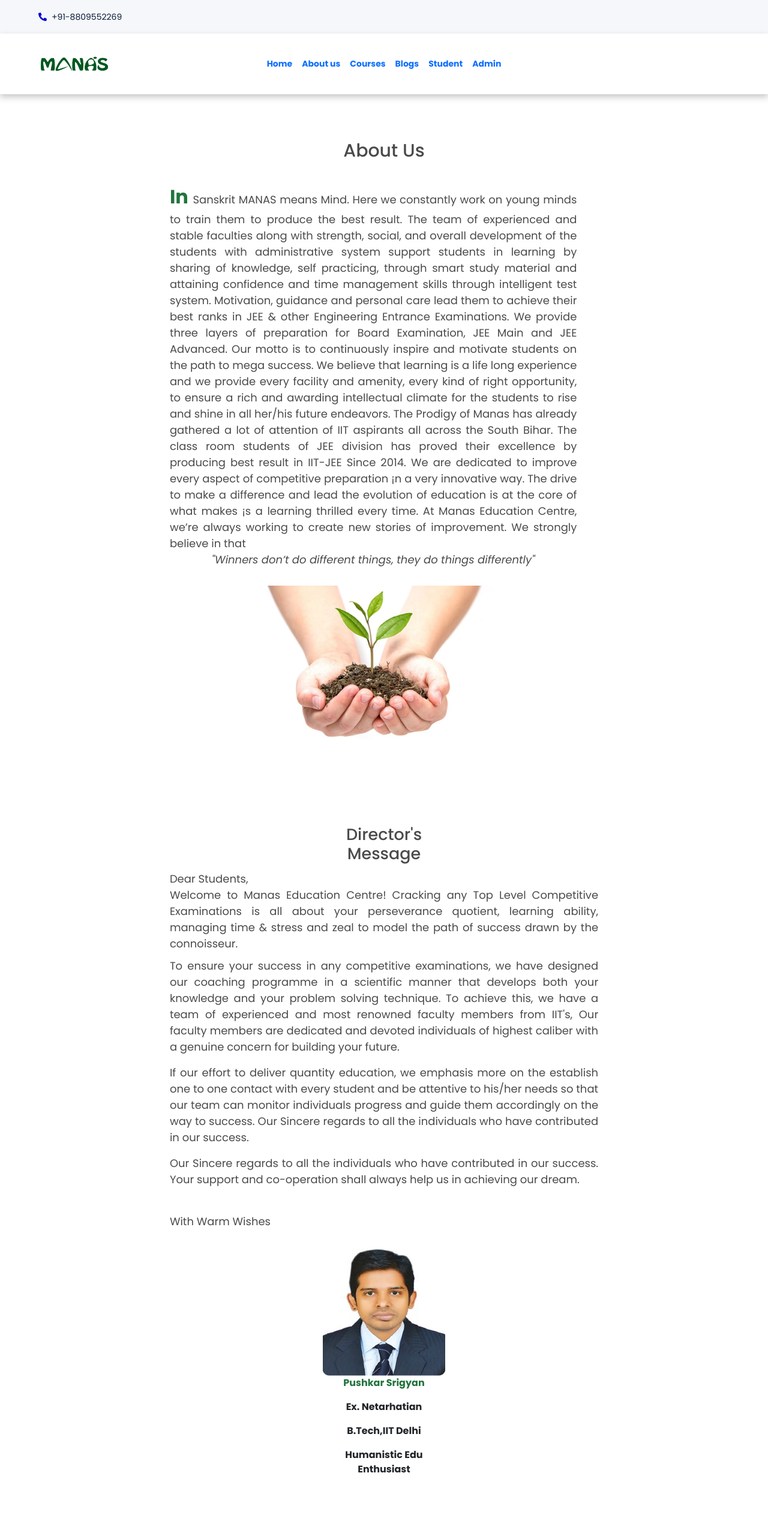
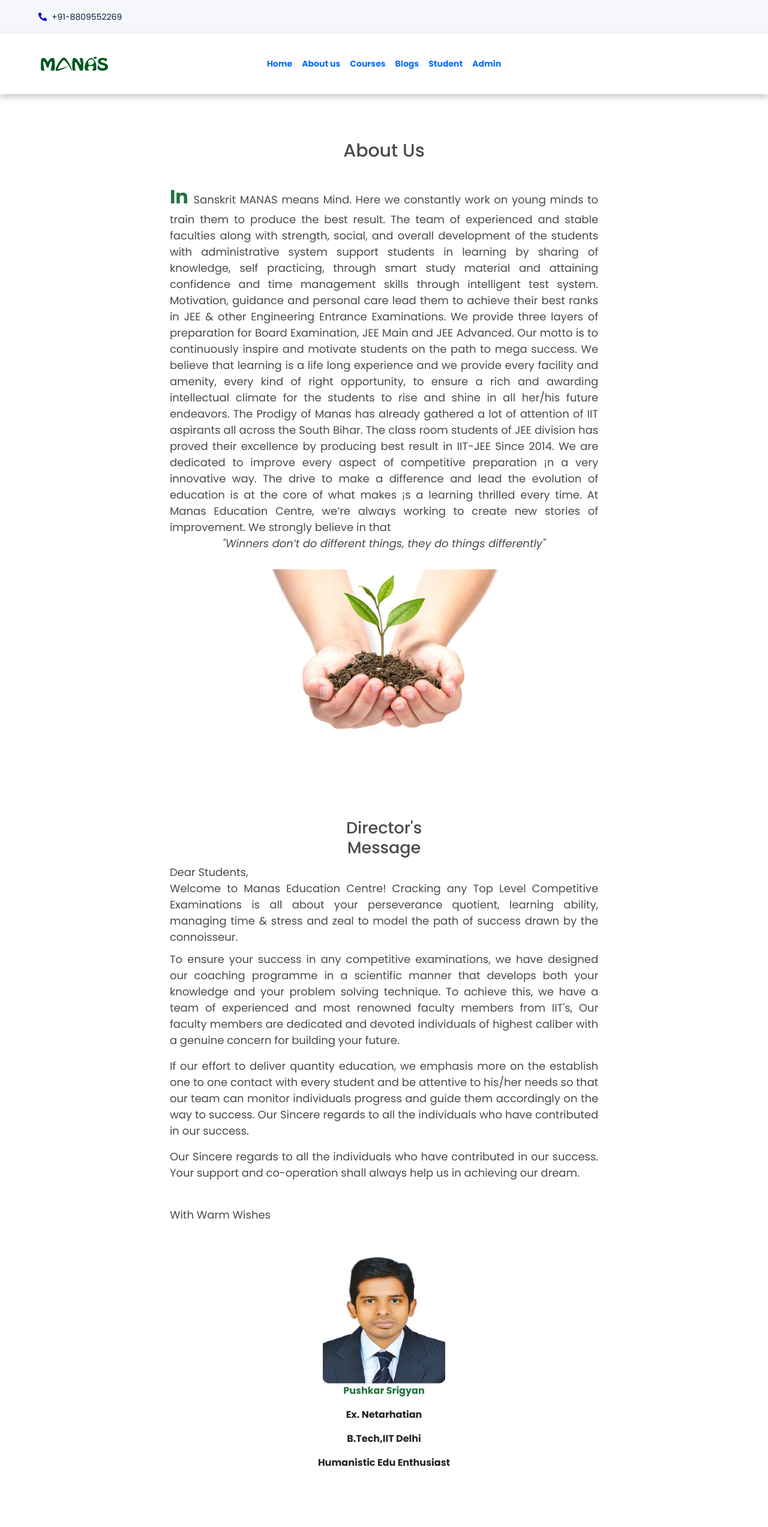
Before and after one commit to imf-ali/Manas-Frontend, a React (Create React App) app: page /about in a window 1280 px wide. Shown: the top 2545 px of the page at 60% size. Built offline with nearby package versions, Linux system fonts and the light colour scheme; no server answers; the HTML template or start-up script is replaced by a standard one; a web font is replaced by a local one.

Commit message:
some more changes

```diff
--- a/src/Components/WhoAreWe.js
+++ b/src/Components/WhoAreWe.js
@@ -98,6 +98,7 @@ const WhoAreWe = () => {
             </p>
           </div>
         </div>
+        <br />
         <div>
           {/* <h4 className={styles.ourTeamTag}>Our Team</h4> */}
           <img className={styles.profileimage} src={pushkar} alt="director" />
--- a/src/Components/WhoAreWe.module.css
+++ b/src/Components/WhoAreWe.module.css
@@ -40,7 +40,7 @@
   width:40%;
   padding: 1% 4%;
   border-radius: 7px;
-  margin-top: 80px;
+  margin-top: 40px;
   margin-bottom: 60px;
   color: #4a4a4a;
 }
@@ -71,7 +71,6 @@
 }
 .section2{
   display: flex;
-  flex:0.95;
   margin-top: 24px;
 }
 .inBold{
@@ -100,9 +99,6 @@
   width: 50%;
   margin-left: auto;
   margin-right: auto;
-}
-.section11{
-  flex: .333;
 }
 .ourTeamTag{
   display: block;
@@ -194,6 +190,7 @@
 }
 .paragraphWhyUs{
   display: flex;
+  flex-direction: column;
   text-align: left;
   font-size: 18px;
   text-align: justify;
@@ -223,11 +220,11 @@
   font-size: 16px;
 }
 .paragraphWhyUs{
-  text-align:left;
+  text-align:justify;
   width: 100%;
 }
 .whyusinnerpara{
-  margin-right: 15px;
+  margin-right: 0px;
   font-size: 16px;
 }
 .innerHeadPara{
```
